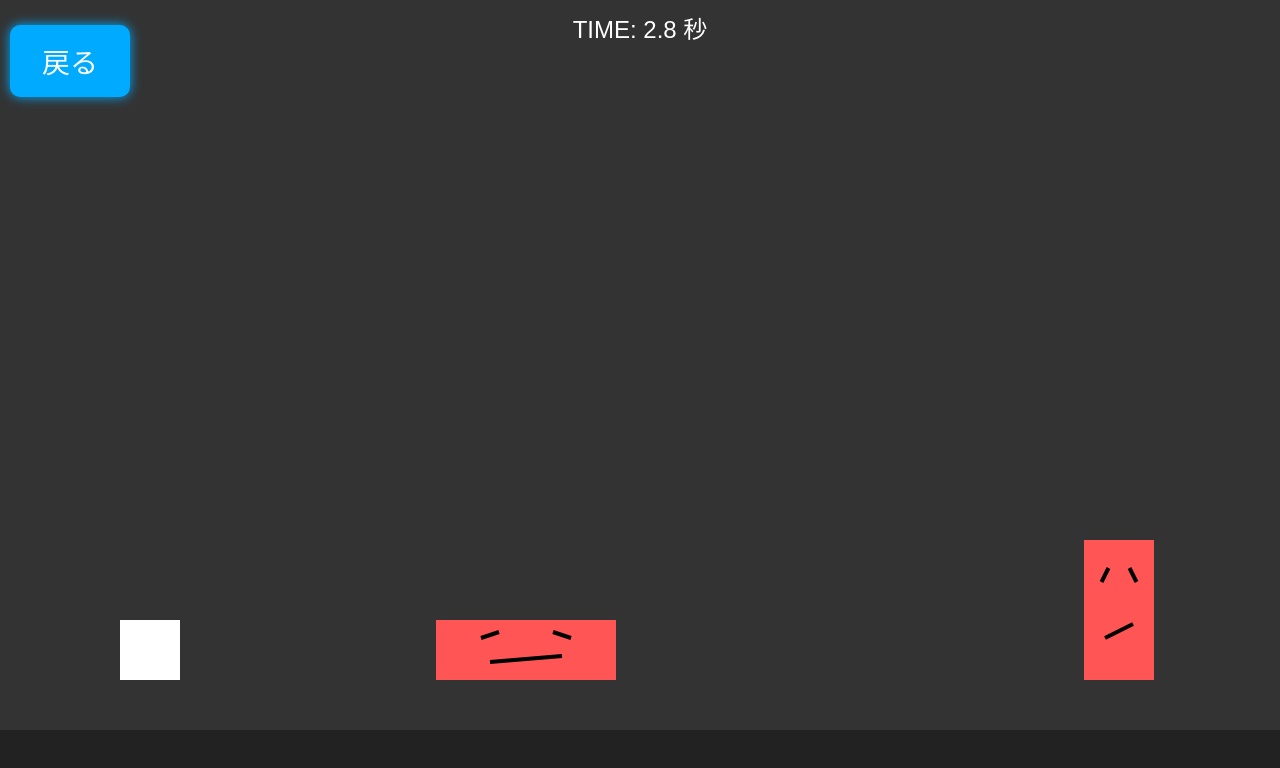
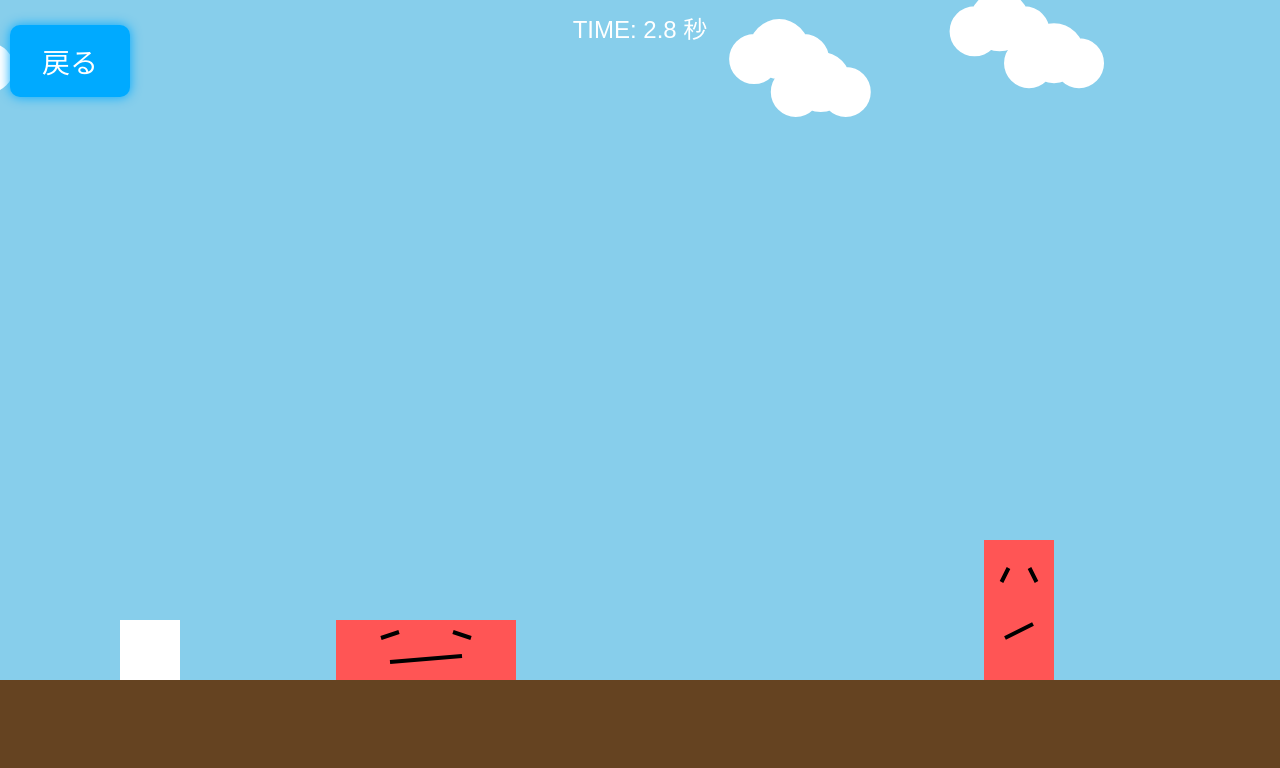
Before and after one commit to nnatoo8/yoke, a plain HTML site: page jump.html in a window 1280 px wide. Both pictures are taken after a click on the button "ゲームスタート". Drawn offline with Linux system fonts and the light colour scheme.

Commit message:
Update jump.html

```diff
--- a/jump.html
+++ b/jump.html
@@ -2,157 +2,98 @@
 <html lang="ja">
 <head>
 <meta charset="UTF-8">
-<title>ジャンプゲーム（横スクロール）</title>
-
+<title>ジャンプゲーム 完全版</title>
 <style>
-body {
-  margin:0;
-  background:#222;
-  overflow:hidden;
-  touch-action:none;
-  font-family:sans-serif;
-}
-canvas {
-  display:block;
-  margin:0 auto;
-  background:#333;
-}
-#ui {
-  position:absolute;
-  top:10px;
-  left:50%;
-  transform:translateX(-50%);
-  color:white;
-  font-size:24px;
-  text-align:center;
-}
-#startWrap, #gameover {
-  position:absolute;
-  top:50%; left:50%;
-  transform:translate(-50%,-50%);
-  color:white;
-  text-align:center;
-}
-#startBtn, #retryBtn, #backBtn {
-  font-size:28px;
-  padding:16px 32px;
-  margin-top:15px;
-  background:#ffaa00;
-  color:white;
-  border:none;
-  border-radius:10px;
-  box-shadow:0 0 12px #ffaa00;
-}
-#backBtn {
-  position:absolute;
-  top:10px; left:10px;
-  background:#00aaff;
-  box-shadow:0 0 12px #00aaff;
-}
+body { margin:0; font-family:sans-serif; overflow:hidden; }
+canvas { display:block; width:100%; height:100vh; background:#87ceeb; }
+#ui { position:fixed; top:10px; left:50%; transform:translateX(-50%); color:white; font-size:24px; text-align:center; z-index:10; }
+#startWrap, #gameover { position:fixed; top:50%; left:50%; transform:translate(-50%,-50%); color:white; text-align:center; z-index:10; }
+#startBtn, #retryBtn, #backBtn { font-size:28px; padding:16px 32px; margin-top:15px; border:none; border-radius:10px; cursor:pointer; }
+#startBtn, #retryBtn { background:#ffaa00; color:white; box-shadow:0 0 12px #ffaa00; }
+#backBtn { background:#00aaff; color:white; box-shadow:0 0 12px #00aaff; position:fixed; top:10px; left:10px; z-index:10; }
+#startBtn:hover, #retryBtn:hover { background:#ffbb33; }
+#backBtn:hover { background:#33bbff; }
 </style>
 </head>
-
 <body>
 
-<button id="backBtn">戻る</button>
-
-<div id="ui">
-  TIME: <span id="timeDisplay">0.0</span> 秒
-</div>
-
-<div id="startWrap">
-  <button id="startBtn">ゲームスタート</button>
-</div>
-
+<div id="ui">TIME: <span id="timeDisplay">0.0</span> 秒</div>
+<div id="startWrap"><button id="startBtn">ゲームスタート</button></div>
 <div id="gameover" style="display:none;">
   <div id="result"></div>
   <button id="retryBtn">もう一回</button>
 </div>
+<button id="backBtn">戻る</button>
 
 <canvas id="game"></canvas>
 
 <script>
-/* ====== キャンバス ====== */
 const canvas = document.getElementById("game");
 const ctx = canvas.getContext("2d");
 
-function resizeCanvas() {
+function resizeCanvas(){
   canvas.width = window.innerWidth;
   canvas.height = window.innerHeight;
 }
 resizeCanvas();
 window.addEventListener("resize", resizeCanvas);
 
-/* ====== プレイヤー ====== */
-let player = {
-  x: 150,
-  y: 0,
-  vy: 0,
-  size: 60,
-  onGround: true
-};
+/* 背景スクロール用 */
+let clouds = [];
+for(let i=0;i<5;i++){
+  clouds.push({x:Math.random()*canvas.width, y:Math.random()*100, speed:0.3+Math.random()*0.3});
+}
 
+/* プレイヤー */
+let player = {x:150, y:0, vy:0, size:60, onGround:true};
 let groundY;
 let obstacles = [];
 let running = false;
 let startTime = 0;
 
-/* UI */
 const timeDisplay = document.getElementById("timeDisplay");
 
-/* ====== ゲーム開始 ====== */
-function startGame() {
-  document.getElementById("startWrap").style.display = "none";
-  document.getElementById("gameover").style.display = "none";
+/* スタート/リトライ */
+function startGame(){
+  document.getElementById("startWrap").style.display="none";
+  document.getElementById("gameover").style.display="none";
 
   running = true;
-
   groundY = canvas.height - 120;
   player.y = groundY - player.size/2;
   player.vy = 0;
   player.onGround = true;
-
   obstacles = [];
   startTime = Date.now();
 }
 
-/* 戻るボタン */
-document.getElementById("backBtn").onclick = () => {
-  window.location.href = "index.html";
-};
-
-/* リトライ */
+/* 戻る */
+document.getElementById("backBtn").onclick = ()=>{ window.location.href="index.html"; };
 document.getElementById("retryBtn").onclick = startGame;
 document.getElementById("startBtn").onclick = startGame;
 
-/* ====== 入力（ジャンプ） ====== */
-function jump() {
-  if (player.onGround) {
-    player.vy = -22;
-    player.onGround = false;
-  }
-}
-document.addEventListener("keydown", e => { if (e.code === "Space") jump(); });
+/* ジャンプ */
+function jump(){ if(player.onGround){ player.vy=-22; player.onGround=false; } }
+document.addEventListener("keydown", e=>{ if(e.code==="Space") jump(); });
 canvas.addEventListener("touchstart", jump);
 
-/* ====== 障害物生成 ====== */
-function spawnObstacle() {
-  let type = Math.floor(Math.random()*4); // 0〜3
-  let ob = {x: canvas.width + 200, w:60, h:60, type:type};
+/* 障害物生成 */
+function spawnObstacle(){
+  let type = Math.floor(Math.random()*4);
+  let ob = {x:canvas.width+100, w:60, h:60, type:type};
 
   if(type===0){ ob.w=60; ob.h=60; } // 通常
   else if(type===1){ ob.w=180; ob.h=60; } // 横長
   else if(type===2){ ob.w=70; ob.h=140; } // 縦長
-  else if(type===3){ ob.w=120; ob.h=30; ob.y=groundY - 100 - Math.random()*50; } // 空中障害物
+  else if(type===3){ ob.w=120; ob.h=30; ob.y=groundY-100-Math.random()*50; } // 空中
 
-  if(type!==3) ob.y = groundY - ob.h; // 下端をプレイヤーと同じ高さに
+  if(type!==3) ob.y = groundY - ob.h;
   obstacles.push(ob);
 }
+setInterval(()=>{ if(running) spawnObstacle(); },1200);
 
-setInterval(()=>{if(running) spawnObstacle();},1200);
-
-/* ====== 顔描画 ====== */
-function drawEvilFace(x, y, w, h){
+/* 障害物悪そうな顔 */
+function drawEvilFace(x,y,w,h){
   ctx.strokeStyle="black";
   ctx.lineWidth=4;
   ctx.beginPath();
@@ -167,50 +108,58 @@ function drawEvilFace(x, y, w, h){
   ctx.stroke();
 }
 
-/* ====== メインループ ====== */
+/* メインループ */
 function loop(){
   requestAnimationFrame(loop);
+  ctx.clearRect(0,0,canvas.width,canvas.height);
 
-  ctx.fillStyle="#333";
+  /* 空背景 */
+  ctx.fillStyle="#87ceeb";
   ctx.fillRect(0,0,canvas.width,canvas.height);
+
+  /* 雲スクロール */
+  clouds.forEach(c=>{
+    c.x -= c.speed;
+    if(c.x<-100) c.x=canvas.width+100;
+    ctx.fillStyle="white";
+    ctx.beginPath();
+    ctx.arc(c.x, c.y, 30,0,Math.PI*2);
+    ctx.arc(c.x+25, c.y+10,25,0,Math.PI*2);
+    ctx.arc(c.x-25, c.y+10,25,0,Math.PI*2);
+    ctx.fill();
+  });
+
+  /* 地面 */
+  ctx.fillStyle="#654321";
+  ctx.fillRect(0,groundY,canvas.width,canvas.height-groundY);
 
   if(!running) return;
 
-  /* タイム表示 */
+  /* タイム更新 */
   let t = ((Date.now()-startTime)/1000).toFixed(1);
   timeDisplay.textContent = t;
 
-  /* 地面 */
-  ctx.fillStyle="#222";
-  ctx.fillRect(0, groundY + 50, canvas.width, canvas.height-groundY);
-
-  /* プレイヤー物理 */
+  /* プレイヤー */
   player.y += player.vy;
   player.vy += 1.0;
+  if(player.y >= groundY-player.size/2){ player.y=groundY-player.size/2; player.vy=0; player.onGround=true; }
 
-  if(player.y >= groundY - player.size/2){
-    player.y = groundY - player.size/2;
-    player.vy = 0;
-    player.onGround = true;
-  }
+  ctx.fillStyle="white";
+  ctx.fillRect(player.x-player.size/2, player.y-player.size/2, player.size, player.size);
 
-  /* プレイヤー描画 */
-  ctx.fillStyle="white";
-  ctx.fillRect(player.x - player.size/2, player.y - player.size/2, player.size, player.size);
-
-  /* 障害物描画 & 判定 */
+  /* 障害物描画 */
   obstacles.forEach(ob=>{
     ob.x -= 9;
-
     ctx.fillStyle="#ff5555";
     ctx.fillRect(ob.x, ob.y, ob.w, ob.h);
     drawEvilFace(ob.x, ob.y, ob.w, ob.h);
 
-    if(ob.type!==3 || player.y < groundY - player.size/2){
-      if(player.x + player.size/2 > ob.x &&
-         player.x - player.size/2 < ob.x + ob.w &&
-         player.y + player.size/2 > ob.y &&
-         player.y - player.size/2 < ob.y + ob.h){
+    /* 当たり判定 */
+    if(ob.type!==3 || player.y<groundY-player.size/2){
+      if(player.x+player.size/2>ob.x &&
+         player.x-player.size/2<ob.x+ob.w &&
+         player.y+player.size/2>ob.y &&
+         player.y-player.size/2<ob.y+ob.h){
         running=false;
         document.getElementById("result").textContent=
           "ゲームオーバー！\n生存時間: "+t+"秒";
@@ -221,7 +170,6 @@ function loop(){
 }
 
 loop();
-
 </script>
 </body>
 </html>
```
